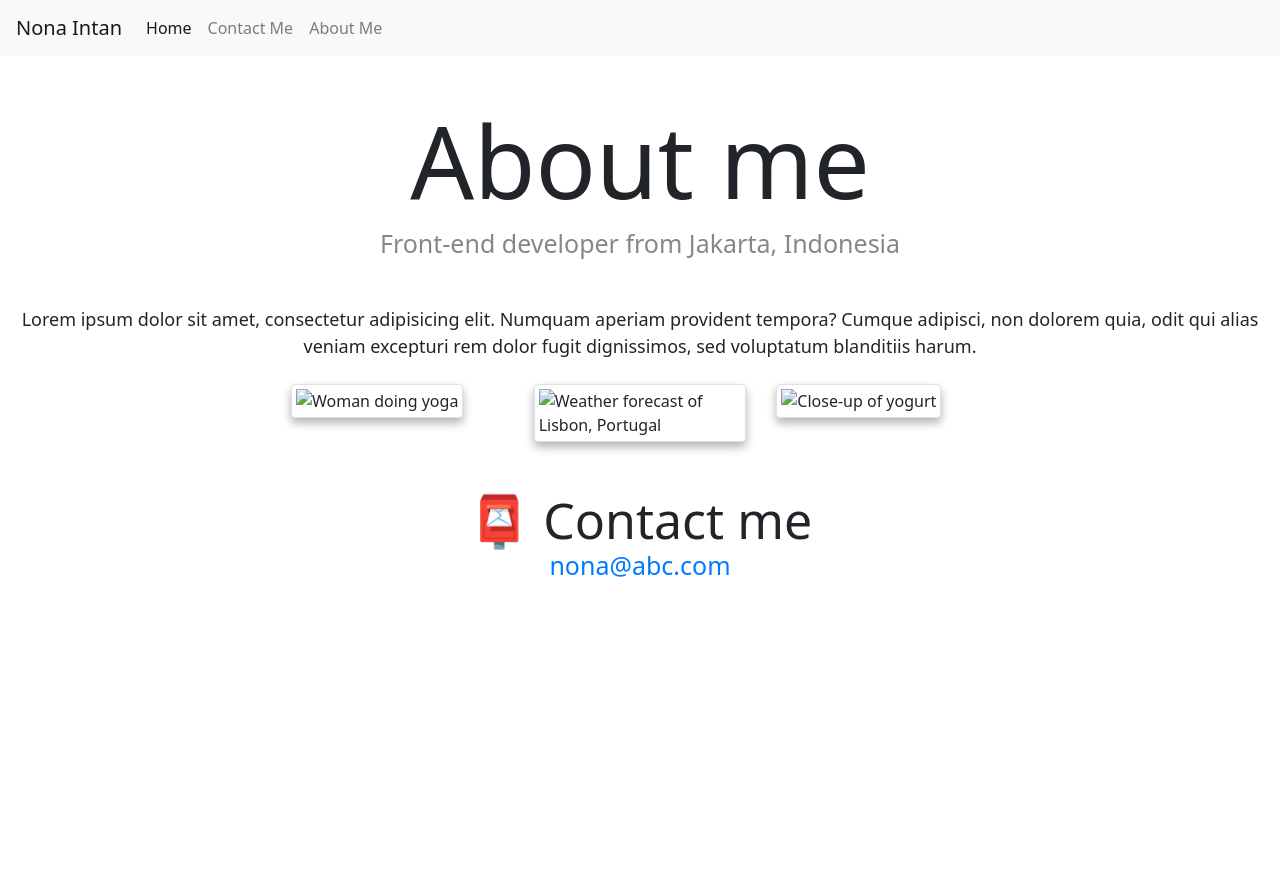
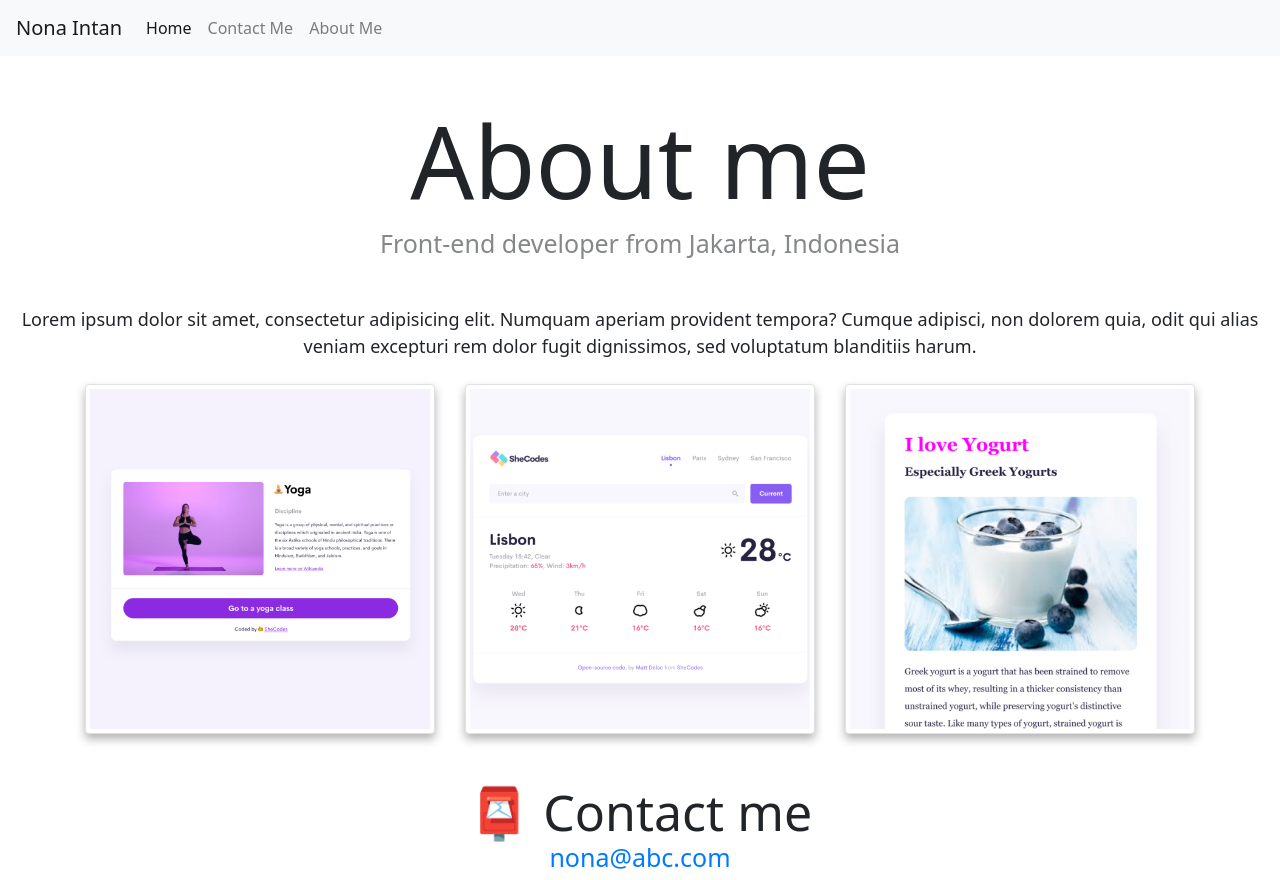
Before and after one commit to wnonna13/Test-Profile, a plain HTML site: page about.html in a window 1280 px wide. Before the commit the page ends 800 px from the top, so only its background shows below. Drawn offline with nearby package versions, Linux system fonts and the light colour scheme.

Commit message:
Fix image links

```diff
--- a/about.html
+++ b/about.html
@@ -104,21 +104,21 @@
         <div class="row">
           <div class="col-sm-4">
             <img
-              src="/images/yoga.png"
+              src="/yoga.png"
               alt="Woman doing yoga"
               class="mt-2 add-box-shadow rounded img-fluid img-thumbnail"
             />
           </div>
           <div class="col-sm-4">
             <img
-              src="/images/weather.png"
+              src="/weather.png"
               alt="Weather forecast of Lisbon, Portugal"
               class="mt-2 add-box-shadow rounded img-fluid img-thumbnail"
             />
           </div>
           <div class="col-sm-4">
             <img
-              src="/images/yogurt.png"
+              src="/yogurt.png"
               alt="Close-up of yogurt"
               class="mt-2 add-box-shadow rounded img-fluid img-thumbnail"
             />
```
